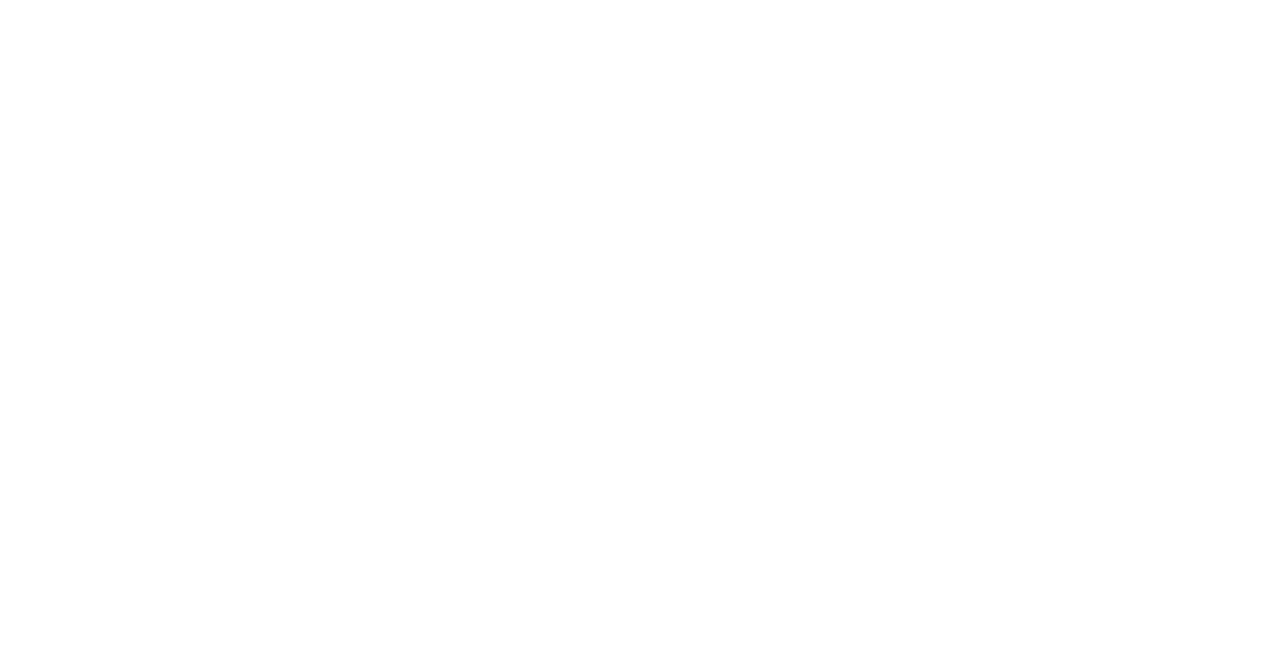
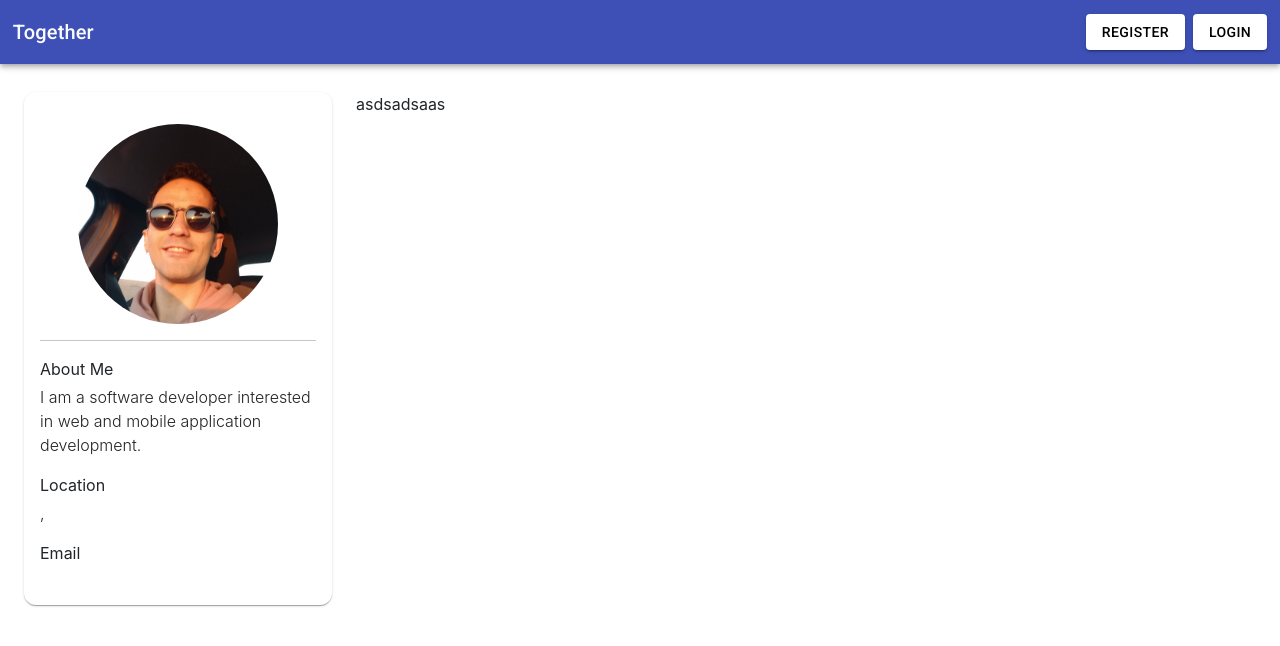
Before and after one commit to ensonal/Together-EventBasedWebApp-.NETCore-Angular, a React (Create React App) app in the folder FrontendReact/together-app/: page /my-profile in a window 1280 px wide. Before the commit this address had no page. Shown: the top 646 px of the page. Built offline with nearby package versions, Linux system fonts and the light colour scheme; no server answers.

Commit message:
feat: complete getuserinfo request and implement info data to user sections

```diff
--- a/FrontendReact/together-app/src/api/axios.ts
+++ b/FrontendReact/together-app/src/api/axios.ts
@@ -58,6 +58,7 @@ export async function get(url: string, body?: string) {
   }
   return data.Message;
 }
+
 export async function getWithout(url: string) {
   const { data } = await axiosInstance.get(url);
   if (data.succeeded === true) {
--- a/FrontendReact/together-app/src/api/models/UserInfo.ts
+++ b/FrontendReact/together-app/src/api/models/UserInfo.ts
@@ -9,6 +9,7 @@ export default interface IUserInfo {
     birthDay: Date;
     age: string;
     phoneNumber: string;
-    contry: string;
+    country: string;
+    city: string;
     address: string;
 }
--- /dev/null
+++ b/FrontendReact/together-app/src/api/services/UserService.tsx
@@ -0,0 +1,18 @@
+import { get } from '../../api/axios';
+import IUserInfo from '../models/UserInfo';
+
+export async function getUserInfo() {
+  const url = '/User/GetCurrentUserInfo';
+
+  try {
+    const response = await get(url);
+
+    if (response.succeeded) {
+      return response.userInfo as IUserInfo;
+    } else {
+      throw new Error(response.data.Message || 'Failed to fetch user information');
+    }
+  } catch (error) {
+    throw new Error('Failed to fetch user information');
+  }
+}
--- /dev/null
+++ b/FrontendReact/together-app/src/routes/MyProfile/MyProfilePage.tsx
@@ -0,0 +1,17 @@
+import { UserCard } from "./UserInfo/UserCard";
+
+export function MyProfilePage() {
+
+  return (
+    <div className=" m-4 mb-0">
+      <div className="d-flex flex-row justify-content-center">
+        <div className="col-md-3 order-md-1 mt-1">
+          <UserCard />
+        </div>
+        <div className="col-md-9 order-md-2 ps-4 mt-1">
+          asdsadsaas
+        </div>
+      </div>
+    </div>
+  );
+}
--- /dev/null
+++ b/FrontendReact/together-app/src/routes/MyProfile/UserInfo/UserCard.tsx
@@ -0,0 +1,33 @@
+import React, { useEffect, useState } from "react";
+import Card from "@mui/material/Card";
+import CardContent from "@mui/material/CardContent";
+import { UserCardHeader } from "./components/UserCarHeader";
+import { UserCardInfo } from "./components/UserCardInfo";
+import { getUserInfo } from "../../../api/services/UserService";
+import IUserInfo from "../../../api/models/UserInfo";
+
+export function UserCard() {
+  const [userInfo, setUserInfo] = useState<IUserInfo>({} as IUserInfo);
+
+  useEffect(() => {
+    fetchUserInfo();
+  }, []);
+
+  const fetchUserInfo = async () => {
+    try {
+      const userInfoData = await getUserInfo();
+      setUserInfo(userInfoData);
+    } catch (error) {
+      console.error("Failed to fetch user information:", error);
+    }
+  };
+
+  return (
+    <Card sx={{ borderRadius: 3 }}>
+      <CardContent>
+        <UserCardHeader userInfo={userInfo}/>
+        <UserCardInfo userInfo={userInfo} />
+      </CardContent>
+    </Card>
+  );
+}
--- /dev/null
+++ b/FrontendReact/together-app/src/routes/MyProfile/UserInfo/components/UserCarHeader.tsx
@@ -0,0 +1,25 @@
+import ProfilePic from "../../../../assets/images/profile-pic.jpeg";
+import Divider from '@mui/material/Divider';
+import IUserInfo from "../../../../api/models/UserInfo";
+
+export function UserCardHeader ({ userInfo }: { userInfo: IUserInfo }) {
+    return (
+        <div className="d-flex flex-column justify-content-center">
+            <div className="text-center mt-3">
+                <img
+                    className="rounded-circle"
+                    src={ProfilePic}
+                    width="200"
+                    height="200"
+                    alt="Profile"
+                    style={{ objectFit: 'cover' }}
+                />
+            </div>
+            <div>
+                <h4 className="text-center mt-3 m-0">{userInfo.name} {userInfo.surname}</h4>
+                <p className="text-center"></p>
+            </div>
+            <Divider />
+        </div>
+    );
+}
--- /dev/null
+++ b/FrontendReact/together-app/src/routes/MyProfile/UserInfo/components/UserCardInfo.tsx
@@ -0,0 +1,21 @@
+import React from 'react';
+import IUserInfo from '../../../../api/models/UserInfo';
+
+export function UserCardInfo({ userInfo }: { userInfo: IUserInfo }) {
+
+  return (
+    <div className="info-section">
+      <p className="fw-normal mt-3 text-dark mb-1">About Me</p>
+      <p className="fw-light">
+        I am a software developer interested in web and mobile application development.
+      </p>
+      <p className="fw-normal mt-3 text-dark mb-1">Location</p>
+      <div className="d-flex align-items-center">
+        <p className="fw-light mb-0 me-2">{userInfo.city}, {userInfo.country}</p>
+        <span className="fi fi-tr rounded"></span>
+      </div>
+      <p className="fw-normal mt-3 text-dark mb-1">Email</p>
+      <p className="fw-light">{userInfo.email}</p>
+    </div>
+  );
+}
--- a/FrontendReact/together-app/src/routes/index.tsx
+++ b/FrontendReact/together-app/src/routes/index.tsx
@@ -2,6 +2,7 @@ import { Routes as BaseRoutes, Route, Outlet } from "react-router-dom";
 import { NavBar } from "../components/NavBar/NavBar";
 import { RegisterPage } from "../routes/Register/RegisterPage";
 import { LoginPage } from "./Login/LoginPage";
+import { MyProfilePage } from "../routes/MyProfile/MyProfilePage";
 import { useLocation } from "react-router-dom";
 
 export default function Routes() {
@@ -35,6 +36,7 @@ export default function Routes() {
         <Route path="/" element={<div>Home</div>} />
         <Route path="register" element={<RegisterPage />} />
         <Route path="login" element={<LoginPage />} />
+        <Route path="my-profile" element={<MyProfilePage />} />
       </Route>
     </BaseRoutes>
   );
```
Also changed, not shown: FrontendReact/together-app/src/assets/images/profile-pic.jpeg (added).
